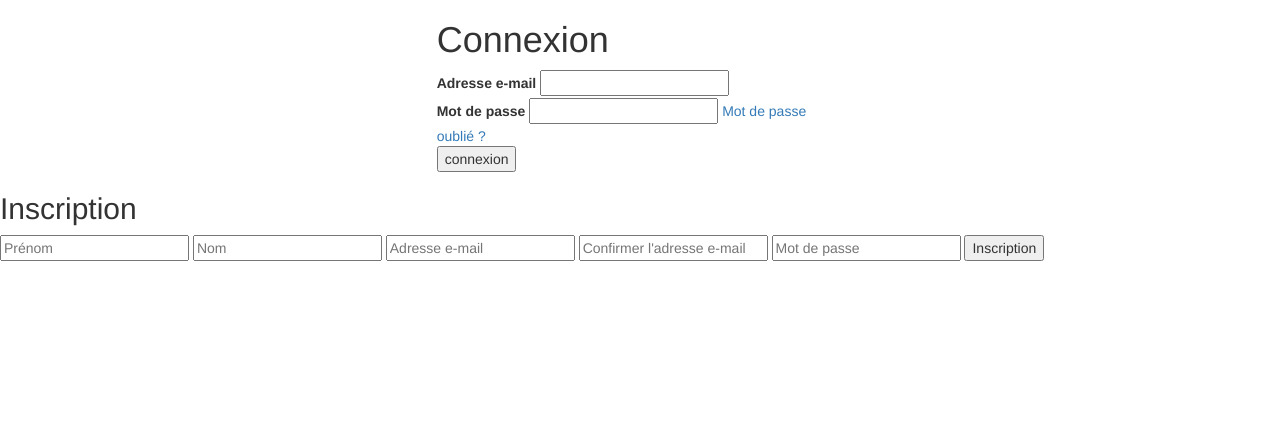
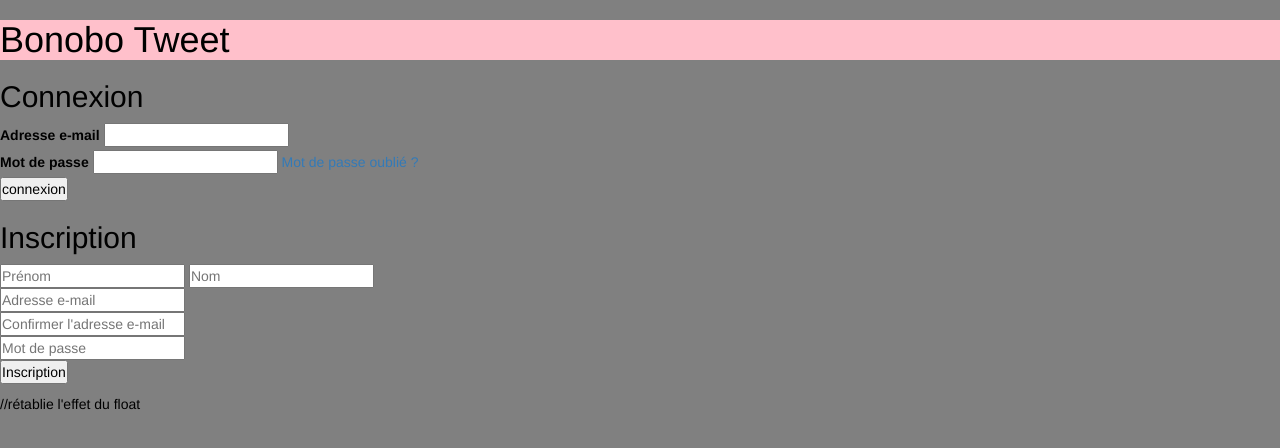
Before and after one commit to shinobic/bonobo-project, a plain HTML site: page index.html in a window 1280 px wide. Drawn offline with nearby package versions, Linux system fonts and the light colour scheme.

Commit message:
quelques ajustements

```diff
--- a/index.html
+++ b/index.html
@@ -1,5 +1,3 @@
-<!DOCTYPE html>
-
 <head>
   <meta charset="UTF-8">
   <title>
@@ -14,7 +12,15 @@
   <!-- Latest compiled and minified JavaScript -->
   <script src="https://maxcdn.bootstrapcdn.com/bootstrap/3.3.5/js/bootstrap.min.js" integrity="sha512-K1qjQ+NcF2TYO/eI3M6v8EiNYZfA95pQumfvcVrTHtwQVDG+aHRqLi/ETn2uB+1JqwYqVG3LIvdm9lj6imS/pQ==" crossorigin="anonymous"></script>
 
-  <link rel="stylesheet" type="text/css" href="style.css" />
+  <link rel="stylesheet" type="text/css" href="main.css" />
+
+
+  <!-- Link javascript -->
+  <script type="text/javascript" src="script.js"></script>
+
+  <!-- CDN JQuery -->
+  <script src="//code.jquery.com/jquery-1.12.0.min.js"></script>
+  <script src="//code.jquery.com/jquery-migrate-1.2.1.min.js"></script>
 
 </head>
 
@@ -22,24 +28,17 @@
 
 
   <header>
+  <h1>Bonobo Tweet</h1>
+  </header>
 
-
-
-    <div class="mod1 row">
-      <div class="col-xs-4">
-      </div>
-
-      <div class="col-xs-4">
-        <h1>Connexion</h1>
+  <container>
+    <section class="gauche">
+      <h2>Connexion</h2>
       <form id="login">
         <div class="session">
           <label name="email">Adresse e-mail</label>
           <input type="email" name="email" />
         </div>
-
-
-
-
         <div class="motPasse">
           <label name="password">Mot de passe</label>
           <input type="password" name="password" />
@@ -49,35 +48,26 @@
           <input type="submit" name="loginOK" value="connexion" />
         </div>
       </form>
-      </div>
+    </section>
 
-      <div class="col-xs-4">
-      </div>
-    </div>
-
-
-
-  </header>
-
-  <div class="gauche">
-
-  </div>
-
-  <div class="mod1 row">
-    <div class="col-xs-12">
-      <div class="droite">
+    <section class="droite">
       <h2>Inscription</h2>
       <form id="register">
-          <input type="text" name="prenom" placeholder="Prénom" />
-          <input type="text" name="nom" placeholder="Nom" />
-          <input type="email" name="emailRegister" placeholder="Adresse e-mail" />
-          <input type="email" name="emailRegisterConfirme" placeholder="Confirmer l'adresse e-mail" />
-          <input type="password" name="password" placeholder="Mot de passe" />
-          <input type="submit" name="registerOK" value="Inscription" />
-      </div>
-    </div>
+        <ul>
+          <li><input type="text" name="prenom" placeholder="Prénom" />
+          <input type="text" name="nom" placeholder="Nom" /></li>
+          <li><input type="email" name="emailRegister" placeholder="Adresse e-mail" /></li>
+          <li><input type="email" name="emailRegisterConfirme" placeholder="Confirmer l'adresse e-mail" /></li>
+          <li><input type="password" name="password" placeholder="Mot de passe" /></li>
+          <li><input type="submit" name="registerOK" value="Inscription" /></li>
+        </ul>
+
       </form>
-  </div>
+    </section>
+
+    <div class="clearfix"></div> //rétablie l'effet du float
+  </container>
+
 
 </body>
 
--- a/main.css
+++ b/main.css
@@ -1,13 +1,23 @@
-body {
-color: black;
+*{
+  margin: 0;
+  padding : 0;
+
 }
 
+body {
+  width:100%;
+  height: 100%;
+  color: black;
+  background-color: grey;
+}
 
+header{background-color: pink;}
 
 .navbar {
   width: 100%;
   height: 50px;
-  background: #fff;
+  /*background: #fff;*/
+  background-color: green;
   padding: 0px;
   margin: 0px;
   top: 0;
@@ -20,7 +30,7 @@ color: black;
 .texte-centre {
   width: 470px;
   height: 330px;
-  background: #fff;
+  background-color: #fff;
   margin-left: 150px;
   margin-top: 150px;
   display: inline-block;
@@ -29,7 +39,7 @@ color: black;
 .sign-up {
   width: 300px;
 height: 120px;
-background: #fff;
+background-color: gold;
 float: right;
 margin-right: 10%;
 margin-top: 13%;
@@ -38,7 +48,7 @@ margin-top: 13%;
 .sign-down {
   width: 300px;
   height: 200px;
-  background: #fff;
+  background-color: red;
   float:right;
   margin-top: 25%;
 margin-right: -25.7%;
@@ -47,8 +57,12 @@ margin-right: -25.7%;
 .footer {
   width: 100%;
   height: 50px;
-  background: #fff;
+  background-color: yellow;
   padding: 0px;
   margin: 0px;
   margin-top: 10%;
 }
+
+.clearfix{
+  clear: both;
+}
```
Lines whose indentation alone changed are shown as unchanged.
